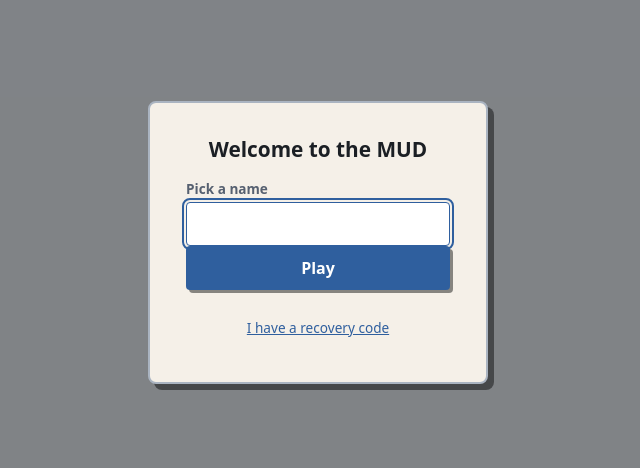
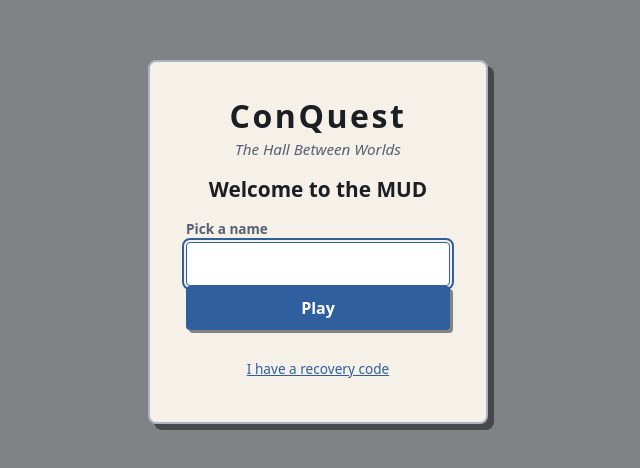
Before and after one commit to chryzmo/mud_frontend, a React (Vite) app: page / in a window 1280 px wide. Shown: the part 158-626 px from the top of the page, without its empty margins (322-962 px from the left). Built offline with nearby package versions, Linux system fonts and the light colour scheme; no server answers.

Commit message:
Add the ConQuest wordmark and tagline
AI-Assisted-By: Claude Code

```diff
--- a/index.html
+++ b/index.html
@@ -7,10 +7,10 @@
     <meta name="color-scheme" content="light dark" />
     <meta name="theme-color" content="#e9eef5" media="(prefers-color-scheme: light)" />
     <meta name="theme-color" content="#0f1418" media="(prefers-color-scheme: dark)" />
-    <meta name="description" content="A browser MUD" />
+    <meta name="description" content="ConQuest, a text adventure in The Hall Between Worlds" />
     <link rel="apple-touch-icon" href="/apple-touch-icon.png" />
     <link rel="manifest" href="/manifest.json" />
-    <title>MUD</title>
+    <title>ConQuest - The Hall Between Worlds</title>
   </head>
   <body>
     <noscript>You need to enable JavaScript to run this app.</noscript>
--- a/leaderboard.html
+++ b/leaderboard.html
@@ -5,7 +5,7 @@
     <link rel="icon" href="/favicon.ico" />
     <meta name="viewport" content="width=device-width, initial-scale=1, viewport-fit=cover" />
     <meta name="color-scheme" content="light dark" />
-    <meta name="description" content="The ConQuest leaderboard" />
+    <meta name="description" content="The ConQuest leaderboard: The Hall Between Worlds" />
     <title>ConQuest leaderboard</title>
   </head>
   <body class="board-page">
--- /dev/null
+++ b/src/brand.ts
@@ -0,0 +1,3 @@
+// The name and tagline, in one place: the landing page, the leaderboard and the page titles use them.
+export const NAME = 'ConQuest';
+export const TAGLINE = 'The Hall Between Worlds';
--- a/src/index.css
+++ b/src/index.css
@@ -385,6 +385,10 @@ input[type="text"] {
   gap: 16px;
 }
 
+.brand { text-align: center; }
+.brand-name { font-size: 2rem; font-weight: bold; letter-spacing: 0.08em; color: var(--ink); }
+.brand-tagline { color: var(--muted); font-size: 0.95rem; font-style: italic; margin: 2px 0 0; }
+
 #login-title {
   margin: 0;
   font-size: 1.3rem;
--- a/src/leaderboard/board.ts
+++ b/src/leaderboard/board.ts
@@ -1,5 +1,6 @@
 // The leaderboard page: no React, just a few DOM calls, so it loads fast on a phone and on the projector.
 // Everything the server sends is put in with textContent, never as markup.
+import { NAME, TAGLINE } from '../brand';
 import { badgeGlyph, colorClass } from '../cosmetics';
 
 export interface Entry {
@@ -92,7 +93,8 @@ export interface View {
 // renderBoard draws the page into root, replacing what was there.
 export function renderBoard(root: HTMLElement, view: View, onTab: (t: TabKey) => void): void {
   root.replaceChildren();
-  root.append(el('h1', undefined, 'ConQuest leaderboard'));
+  root.append(el('h1', undefined, NAME + ' leaderboard'));
+  root.append(el('p', 'brand-tagline', TAGLINE));
 
   const tabs = el('div', 'tabs');
   tabs.setAttribute('role', 'tablist');
--- a/src/leaderboard/leaderboard.css
+++ b/src/leaderboard/leaderboard.css
@@ -1,7 +1,8 @@
 /* The leaderboard page: big enough for a projector, one column on a phone. Colours come from index.css. */
 .board-page { height: auto; min-height: 100%; }
 #board { max-width: 46rem; margin: 0 auto; padding: 16px; }
-#board h1 { font-size: 1.6rem; margin: 8px 0 12px; }
+#board h1 { font-size: 1.6rem; margin: 8px 0 0; }
+#board .brand-tagline { margin: 0 0 12px; }
 .tabs { display: flex; gap: var(--gap); margin-bottom: 12px; }
 .tabs .tab { flex: 1; min-height: var(--tap); font-size: 1rem; }
 .tabs .tab.active { background: var(--accent); color: var(--accent-ink); }
--- a/src/screens/Landing.tsx
+++ b/src/screens/Landing.tsx
@@ -1,5 +1,6 @@
 import { FC, FormEvent, ReactElement, useState } from 'react';
 import { ConnState } from '../net/connection';
+import { NAME, TAGLINE } from '../brand';
 
 interface Props {
   conn: ConnState;
@@ -38,6 +39,10 @@ const Landing: FC<Props> = ({ conn, savedName, notice, startInRecover, onJoin, o
   return (
     <div id="login-overlay">
       <div id="login-card">
+        <div className="brand">
+          <div className="brand-name">{NAME}</div>
+          <div className="brand-tagline">{TAGLINE}</div>
+        </div>
         <h2 id="login-title">{recovering ? 'Recover your character' : 'Welcome to the MUD'}</h2>
         {notice && <div className="login-note">{notice}</div>}
         <form onSubmit={submit} autoComplete="off">
```
Also changed, not shown: 2 other files (tests, documents, lock files or other folders).
